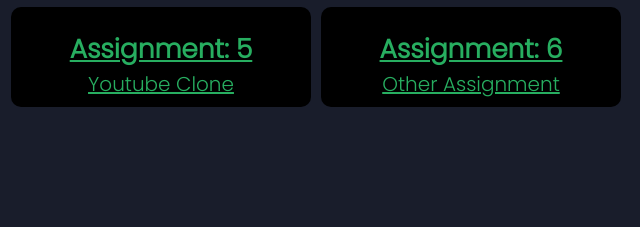
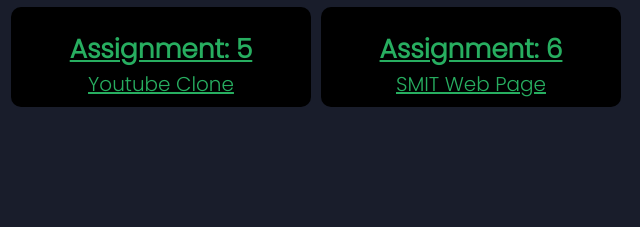
Before and after one commit to Nadeem222/Assignment-portfolio, a plain HTML site: page index.html in a window 1280 px wide. Shown: the part 586-813 px from the top of the page, 640-1280 px from the left. Drawn offline with Linux system fonts and the light colour scheme.

Commit message:
assigment 6 link update

```diff
--- a/index.html
+++ b/index.html
@@ -149,7 +149,7 @@
                 </div>
                 <div class="assig">
                     <h2><u>Assignment: 6</u></h2>
-                    <a href="https://nadeem222.github.io/My-CV/" target="_blank">Other Assignment</a>
+                    <a href="I:\Nadeem\Web & Mobile\Assignment-portfolio\index.html" target="_blank">SMIT Web Page</a>
                 </div>
             </div>
         </div>
```
